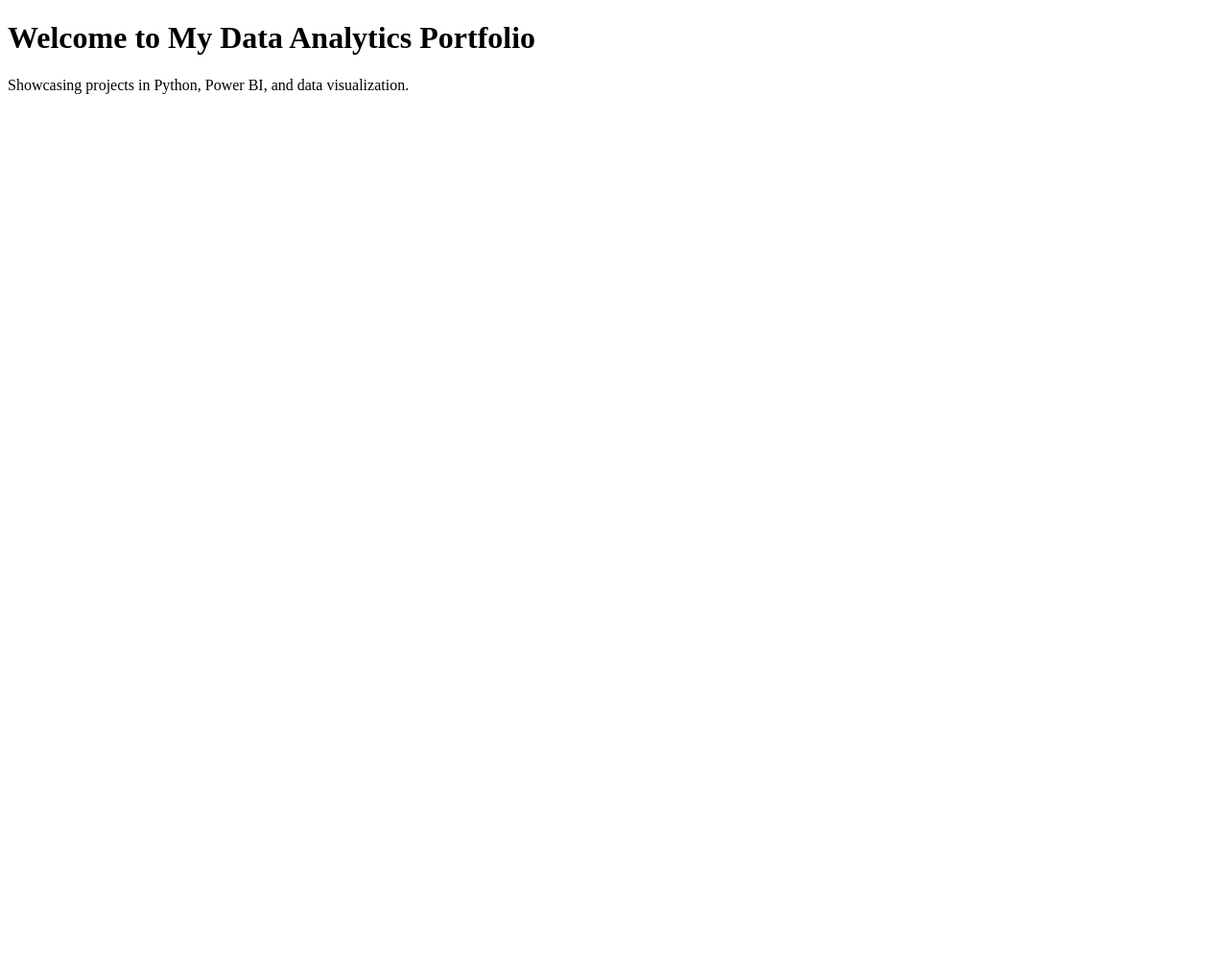
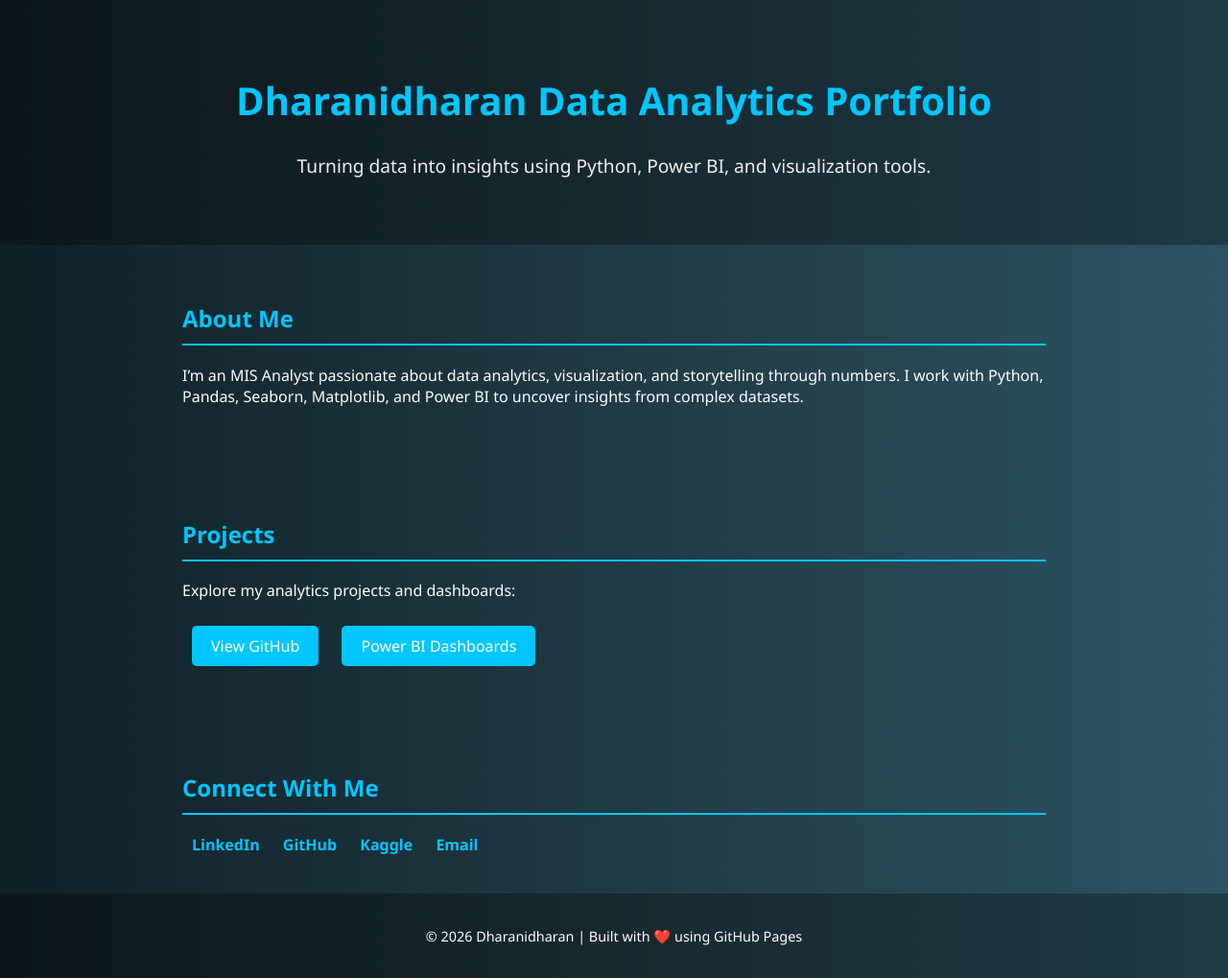
Before and after one commit to Dharanidharan-99/data-insights, a plain HTML site: page index.html in a window 1280 px wide. Shown: the whole page at 96% size. Before the commit the page ends 800 px from the top, so only its background shows below. Drawn offline with Linux system fonts and the light colour scheme.

Commit message:
index.html

```diff
--- a/index.html
+++ b/index.html
@@ -1,10 +1,100 @@
 <!DOCTYPE html>
-<html>
+<html lang="en">
 <head>
+  <meta charset="UTF-8">
+  <meta name="viewport" content="width=device-width, initial-scale=1.0">
   <title>Dharanidharan Data Analytics Portfolio</title>
+  <style>
+    body {
+      font-family: 'Segoe UI', Arial, sans-serif;
+      background: linear-gradient(to right, #0f2027, #203a43, #2c5364);
+      color: #fff;
+      margin: 0;
+      padding: 0;
+    }
+    header {
+      text-align: center;
+      padding: 50px 20px;
+      background-color: rgba(0, 0, 0, 0.3);
+    }
+    header h1 {
+      font-size: 2.5em;
+      color: #00c6ff;
+    }
+    header p {
+      font-size: 1.2em;
+      color: #f0f0f0;
+    }
+    section {
+      padding: 40px 20px;
+      max-width: 900px;
+      margin: auto;
+    }
+    h2 {
+      color: #00c6ff;
+      border-bottom: 2px solid #00c6ff;
+      padding-bottom: 10px;
+    }
+    .button {
+      display: inline-block;
+      margin: 10px;
+      padding: 10px 20px;
+      background-color: #00c6ff;
+      color: #fff;
+      text-decoration: none;
+      border-radius: 5px;
+      transition: 0.3s;
+    }
+    .button:hover {
+      background-color: #0072ff;
+    }
+    footer {
+      text-align: center;
+      padding: 20px;
+      background-color: rgba(0, 0, 0, 0.3);
+      font-size: 0.9em;
+    }
+    .social-icons a {
+      margin: 0 10px;
+      color: #00c6ff;
+      text-decoration: none;
+      font-weight: bold;
+    }
+    .social-icons a:hover {
+      color: #fff;
+    }
+  </style>
 </head>
 <body>
-  <h1>Welcome to My Data Analytics Portfolio</h1>
-  <p>Showcasing projects in Python, Power BI, and data visualization.</p>
+  <header>
+    <h1>Dharanidharan Data Analytics Portfolio</h1>
+    <p>Turning data into insights using Python, Power BI, and visualization tools.</p>
+  </header>
+
+  <section>
+    <h2>About Me</h2>
+    <p>I’m an MIS Analyst passionate about data analytics, visualization, and storytelling through numbers. I work with Python, Pandas, Seaborn, Matplotlib, and Power BI to uncover insights from complex datasets.</p>
+  </section>
+
+  <section>
+    <h2>Projects</h2>
+    <p>Explore my analytics projects and dashboards:</p>
+    <a href="https://github.com/dharanidharan-99" class="button">View GitHub</a>
+    <a href="https://app.powerbi.com/" class="button">Power BI Dashboards</a>
+  </section>
+
+  <section>
+    <h2>Connect With Me</h2>
+    <div class="social-icons">
+      <a href="https://www.linkedin.com/in/dharanidharan" target="_blank">LinkedIn</a>
+      <a href="https://github.com/dharanidharan-99" target="_blank">GitHub</a>
+      <a href="https://kaggle.com/" target="_blank">Kaggle</a>
+      <a href="mailto:dharanidharan@example.com">Email</a>
+    </div>
+  </section>
+
+  <footer>
+    <p>© 2026 Dharanidharan | Built with ❤️ using GitHub Pages</p>
+  </footer>
 </body>
 </html>
```
